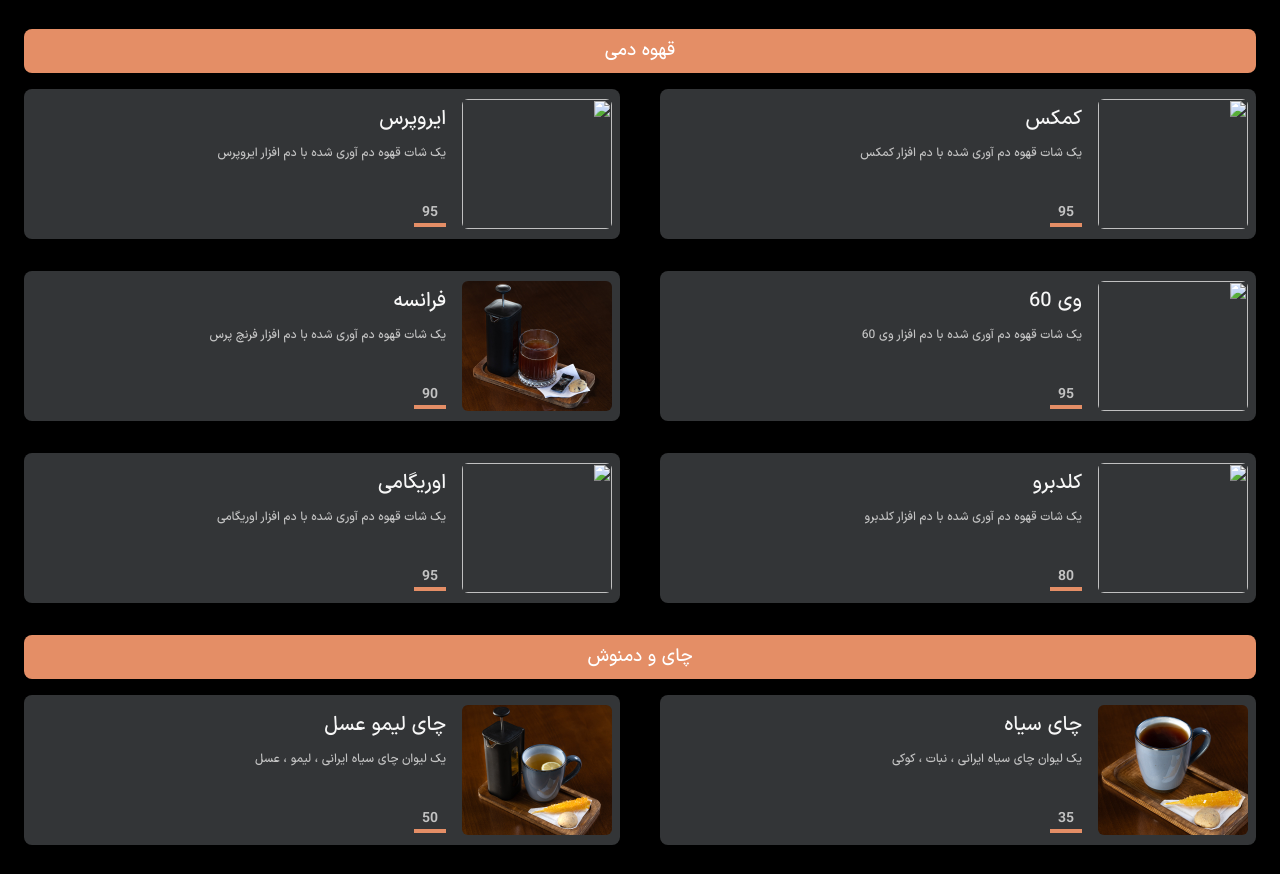
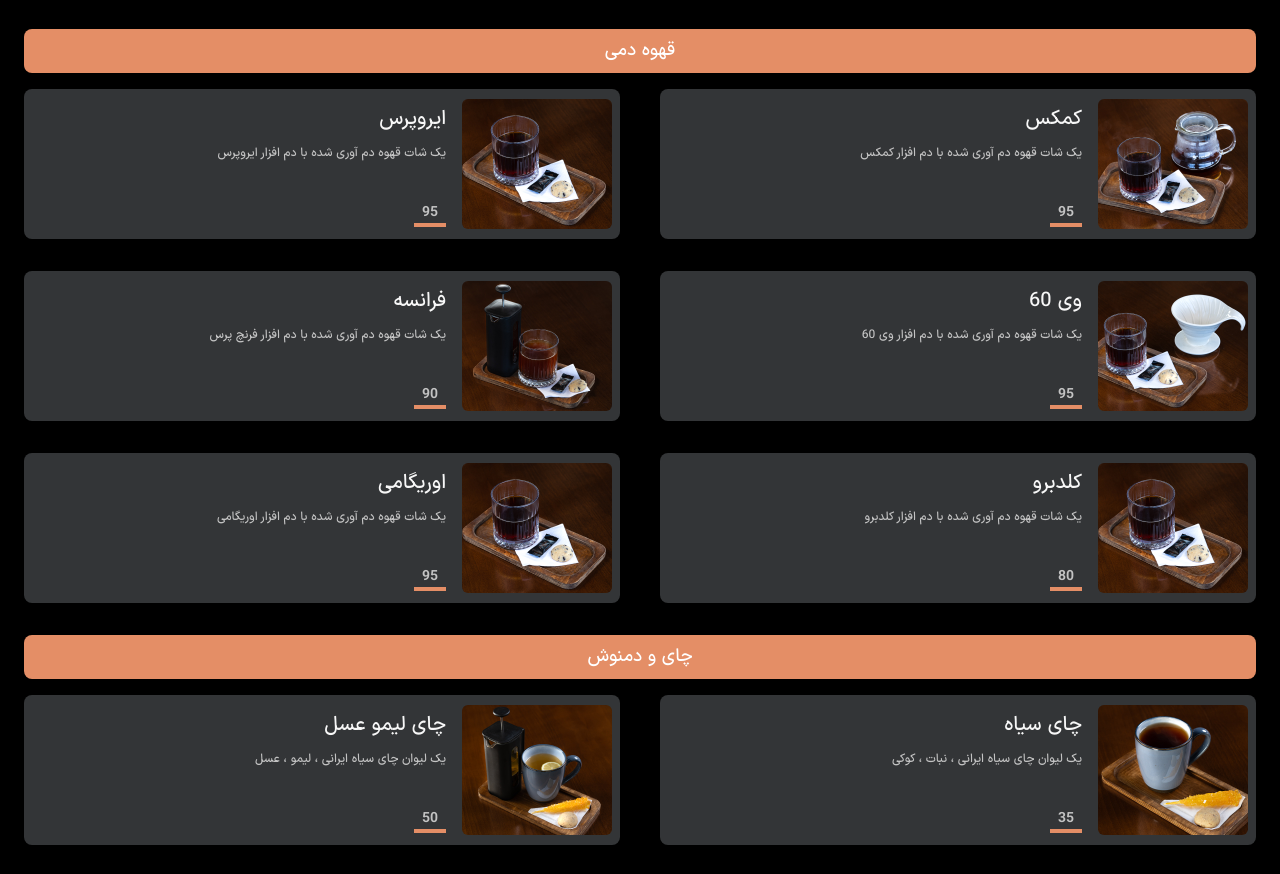
Before and after one commit to navid-shakibayi/Cafe-Rad-HTML, a website: page index.html in a window 1280 px wide. Shown: the part 1711-2585 px from the top of the page. Drawn offline with Linux system fonts and the light colour scheme.

```diff
--- a/index.html
+++ b/index.html
@@ -456,7 +456,7 @@
         <section class="max-w-7xl mx-auto px-6 md:grid md:grid-cols-2 md:gap-x-10 md:gap-y-4">
             <div class="bg-rad-7 h-[150px] rounded-lg flex gap-4 mt-4">
                 <div class="h-full min-w-[150px] flex items-center ms-2">
-                    <img src="./media/cardimage/espresso.jpg" alt="" class="h-[130px] w-[150px] rounded-md ">
+                    <img src="./media/cardimage/chemex.jpg" alt="" class="h-[130px] w-[150px] rounded-md ">
                 </div>
 
                 <div class="flex flex-col justify-between">
@@ -476,7 +476,7 @@
 
             <div class="bg-rad-7 h-[150px] rounded-lg flex gap-4 mt-4">
                 <div class="h-full min-w-[150px] flex items-center ms-2">
-                    <img src="./media/cardimage/espresso.jpg" alt="" class="h-[130px] w-[150px] rounded-md ">
+                    <img src="./media/cardimage/aeropress.jpg" alt="" class="h-[130px] w-[150px] rounded-md ">
                 </div>
 
                 <div class="flex flex-col justify-between">
@@ -497,7 +497,7 @@
 
             <div class="bg-rad-7 h-[150px] rounded-lg flex gap-4 mt-4">
                 <div class="h-full min-w-[150px] flex items-center ms-2">
-                    <img src="./media/cardimage/espresso.jpg" alt="" class="h-[130px] w-[150px] rounded-md ">
+                    <img src="./media/cardimage/v60.jpg" alt="" class="h-[130px] w-[150px] rounded-md ">
                 </div>
 
                 <div class="flex flex-col justify-between">
@@ -538,7 +538,7 @@
 
             <div class="bg-rad-7 h-[150px] rounded-lg flex gap-4 mt-4">
                 <div class="h-full min-w-[150px] flex items-center ms-2">
-                    <img src="./media/cardimage/espresso.jpg" alt="" class="h-[130px] w-[150px] rounded-md ">
+                    <img src="./media/cardimage/cold-brew.jpg" alt="" class="h-[130px] w-[150px] rounded-md ">
                 </div>
 
                 <div class="flex flex-col justify-between">
@@ -559,7 +559,7 @@
 
             <div class="bg-rad-7 h-[150px] rounded-lg flex gap-4 mt-4">
                 <div class="h-full min-w-[150px] flex items-center ms-2">
-                    <img src="./media/cardimage/espresso.jpg" alt="" class="h-[130px] w-[150px] rounded-md ">
+                    <img src="./media/cardimage/origami.jpg" alt="" class="h-[130px] w-[150px] rounded-md ">
                 </div>
 
                 <div class="flex flex-col justify-between">
```
Also changed, not shown: dist/output.css, media/cardimage/aeropress.jpg (added), media/cardimage/chemex.jpg (added), media/cardimage/cold-brew.jpg (added), media/cardimage/origami.jpg (added), media/cardimage/v60.jpg (added).
